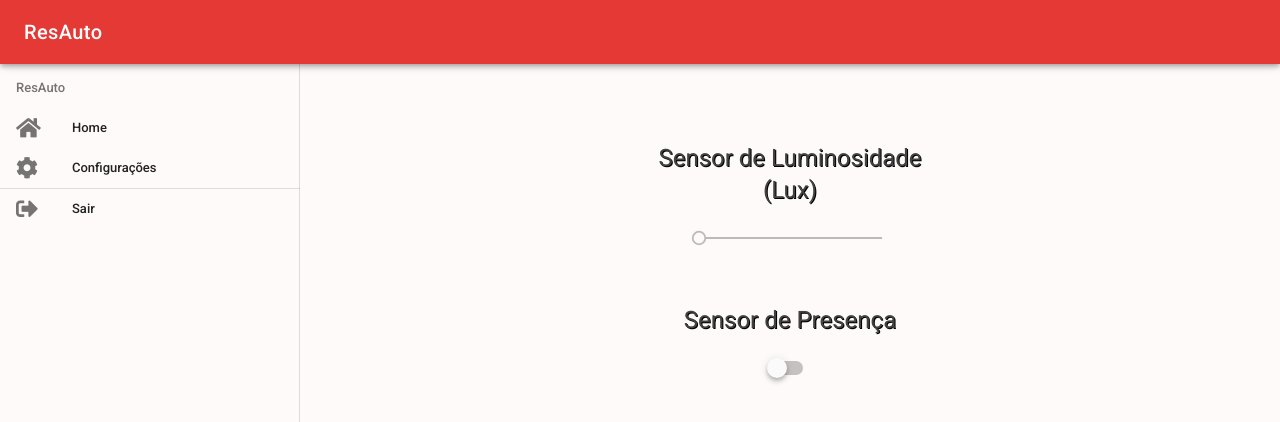
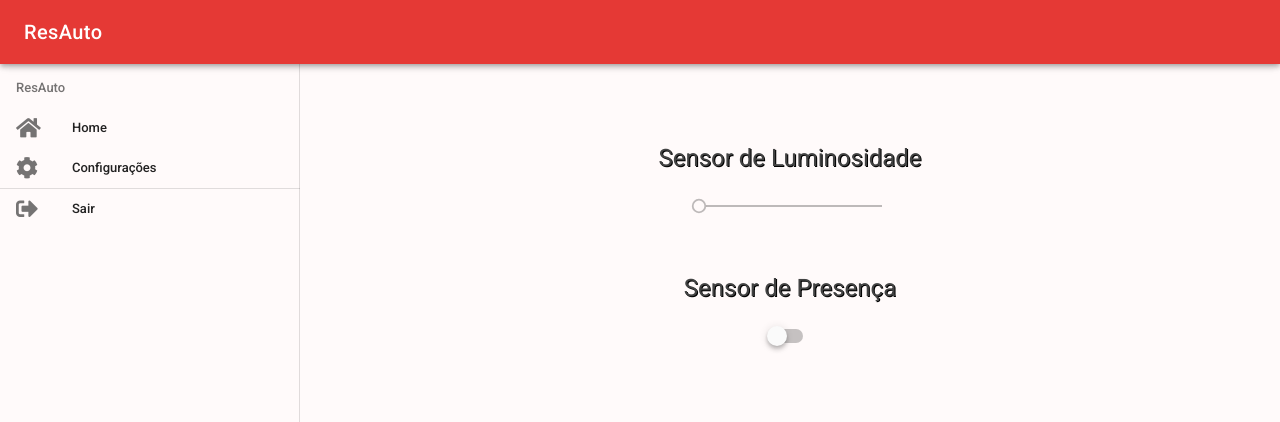
Before and after one commit to jsdelivrbot/ResAutoFrontEnd, a Vue app: page /#/home in a window 1280 px wide. Both pictures are taken after a click on the link "Configurações". Shown: the top 422 px of the page. Built offline with nearby package versions, Linux system fonts and the light colour scheme.

Commit message:
alterado a repesentação do sensor de luminosidade

```diff
--- a/src/views/Settings.vue
+++ b/src/views/Settings.vue
@@ -5,7 +5,7 @@
                 <v-layout align-center column fill-height>
                     <div class="xs-12">
                         <div class="headline text-xs-center grey--text text--darken-3"
-                             style="text-shadow: 1px 1px #000;">Sensor de Luminosidade <br> (Lux)
+                             style="text-shadow: 1px 1px #000;">Sensor de Luminosidade
                         </div>
                     </div>
                     <div class="xs-12">
@@ -55,7 +55,8 @@
         methods: {
             sensibilidadeLuminosidadeEscolhida() {
                 // TODO: notificar backend alteração em sensor de luminosidade
-                console.log('sensorLuminosidade', this.sensorLuminosidade);
+                const sensibilidade = Math.round(this.sensorLuminosidade/100 * 1024);
+                console.log('sensorLuminosidade', sensibilidade);
             }
         },
         watch: {
@@ -67,7 +68,8 @@
         mounted() {
             // TODO: alterar sensor de presença e luminosidade de acordo com backend
             this.sensorPresencaEstado = false;
-            this.sensorLuminosidade = 0;
+            const sensibilidade = 0;
+            this.sensorLuminosidade = Math.round(sensibilidade/1024 * 100);
         }
     }
 </script>
```
